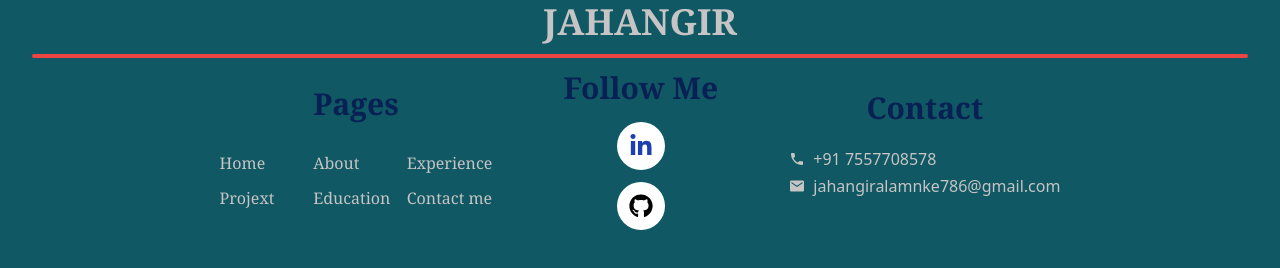
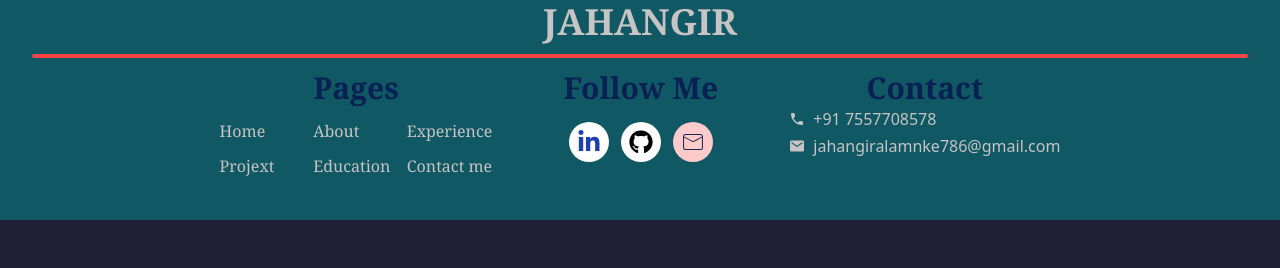
Before and after one commit to ErJahangir/portfolio, a Next.js app: page /contactus in a window 1280 px wide. Shown: the part 1511-1779 px from the top of the page. After the commit the page ends 1731 px from the top, so only its background shows below. Built offline with nearby package versions, Linux system fonts and the light colour scheme.

Commit message:
updates about and navigation

```diff
--- a/src/app/Component/About.jsx
+++ b/src/app/Component/About.jsx
@@ -7,20 +7,8 @@ import { TbWorld } from "react-icons/tb";
 const About = () => {
   return (
     <div id="About" className="flex flex-col items-center mx-auto w-[95%] ">
-      {/* <h2 className="capitalize text-3xl">Get to know</h2> */}
-      <h2 className="text-4xl mb-6 uppercase font-bold">About me</h2>
+      <h2 className="text-4xl mb-6 mt-6 uppercase font-bold  ">About me</h2>
       <div className="flex flex-col-reverse md:flex-row  mx-auto items-center gap-5 md:gap-8">
-        {/* <div className="w-[90%] mx-auto flex md:w-[49%]">
-          <Image
-            width={600}
-            height={600}
-            src="/second.gif"
-            className=" mx-auto"
-            alt="second gif"
-            unoptimized
-          />
-        </div> */}
-
         <div className="md:w-[48%] relative flex items-center justify-center">
           <div className="absolute top-0 left-0 cloud1-div">
             <CiCloudDrizzle className="cloud1 text-gray-400" />
--- a/src/app/Footer.js
+++ b/src/app/Footer.js
@@ -1,5 +1,6 @@
 import Link from "next/link";
 import React from "react";
+import { CiMail } from "react-icons/ci";
 import { FaGithub, FaLinkedinIn } from "react-icons/fa";
 import { IoMdCall, IoMdMail } from "react-icons/io";
 
@@ -8,9 +9,9 @@ const Footer = () => {
     <div className="flex flex-col font-serif items-center py-10 bg-[#105863] text-[#c6c4c4]">
       <h2 className="text-4xl font-bold ">JAHANGIR</h2>
       <div className="w-[95%] border-2 rounded-md border-red-500 mt-3 mx-6"></div>
-      <div className="flex flex-col md:flex-row items-start justify-between w-[90%] md:w-[70%] mt-3 gap-4">
+      <div className="flex flex-col md:flex-row  justify-between w-[90%] md:w-[70%] mt-3 gap-4">
         <div className=" flex flex-col gap-3 mx-auto">
-          <h2 className="mx-auto text-3xl font-bold capitalize my-4 text-[#082053]">
+          <h2 className="mx-auto text-3xl font-bold capitalize  text-[#082053]">
             Pages
           </h2>
           <div className="grid grid-cols-3 gap-2 ">
@@ -26,12 +27,12 @@ const Footer = () => {
           <h2 className="capitalize text-3xl text-[#082053] font-bold ">
             Follow me
           </h2>
-          <div className="flex flex-row md:flex-col my-4 gap-3 mx-auto">
+          <div className="flex flex-row  my-4 gap-3 mx-auto">
             <Link
               href="https://www.linkedin.com/in/jahangircse786"
               target="_blank"
               rel="noopener noreferrer"
-              className="bg-white p-3 rounded-full text-blue-800 hover:text-white hover:bg-blue-800"
+              className="bg-white p-2 rounded-full text-blue-800 hover:text-white hover:bg-blue-800  duration-1000"
             >
               <FaLinkedinIn className="text-2xl" />
             </Link>
@@ -40,14 +41,22 @@ const Footer = () => {
               href="https://github.com/ErJahangir"
               target="_blank"
               rel="noopener noreferrer"
-              className="bg-white p-3 rounded-full text-black hover:text-white hover:bg-gray-700"
+              className="bg-white p-2 rounded-full text-black hover:text-white hover:bg-gray-700 duration-1000"
             >
               <FaGithub className="text-2xl" />
+            </Link>
+            <Link
+              href="mailto:jahaniralamnke786@gmail.com"
+              target="_blank"
+              rel="noopener noreferrer"
+              className="bg-red-200 p-2 rounded-full text-blue-950 hover:text-black hover:bg-white duration-1000"
+            >
+              <CiMail className="text-2xl" />
             </Link>
           </div>
         </div>
         <div className="flex flex-col mx-auto">
-          <h2 className="text-3xl capitalize text-[#082053] mx-auto my-5 font-bold font-serif">
+          <h2 className="text-3xl capitalize text-[#082053] mx-auto  font-bold font-serif">
             contact
           </h2>
           <div className="flex items-center flex-row gap-2 ">
--- a/src/app/contactus/page.jsx
+++ b/src/app/contactus/page.jsx
@@ -105,35 +105,35 @@ const Page = () => {
               <Link
                 href="mailto:jahangiralamnke786@gmail.com"
                 target="_blank"
-                className=" bg-gray-300 text-blue-500 p-2 rounded-full hover:bg-green-600 hover:text-white duration-1000 hover:shadow-lg hover:border "
+                className=" bg-gray-300 text-blue-500 p-2 rounded-full hover:bg-black hover:text-white duration-1000 hover:shadow-lg "
               >
                 <IoMdMail className="text-3xl" />
               </Link>
               <Link
                 href="https://www.facebook.com/prem.diwana.9484941"
                 target="_blank"
-                className=" bg-blue-800 text-red-200 p-2 rounded-full hover:bg-green-600 hover:text-blue-700 duration-1000 hover:shadow-lg hover:border "
+                className=" bg-blue-800 text-red-200 p-2 rounded-full hover:bg-white hover:text-blue-700 duration-1000 hover:shadow-lg "
               >
                 <FaFacebookF className="text-3xl" />
               </Link>
               <Link
                 target="_blank"
                 href="https://www.linkedin.com/in/jahangircse786"
-                className=" bg-gray-300 text-blue-700 p-2 rounded-full hover:bg-blue-600 hover:text-white duration-1000 hover:shadow-lg hover:border "
+                className=" bg-gray-300 text-blue-700 p-2 rounded-full hover:bg-blue-600 hover:text-white duration-1000 hover:shadow-lg "
               >
                 <FaLinkedinIn className="text-3xl" />
               </Link>
               <Link
                 target="_blank"
                 href="https://www.instagram.com/jahangir.__/"
-                className=" bg-pink-500 text-white p-2 rounded-full hover:bg-gray-400 hover:text-pink-950 duration-1000 hover:shadow-lg hover:border "
+                className=" bg-pink-500 text-white p-2 rounded-full hover:bg-white hover:text-pink-950 duration-1000 hover:shadow-lg "
               >
                 <FaInstagram className="text-3xl" />
               </Link>
               <Link
                 target="_blank"
                 href="https://github.com/ErJahangir"
-                className=" bg-blue-950 text-white p-2 rounded-full hover:bg-gray-400 hover:text-blue-950 duration-1000 hover:shadow-lg hover:border "
+                className=" bg-blue-950 text-white p-2 rounded-full hover:bg-gray-400 hover:text-blue-950 duration-1000 hover:shadow-lg "
               >
                 <FaGithub className="text-3xl" />
               </Link>
```
Also changed, not shown: src/app/Component/Home.jsx (+0 -96 lines).
